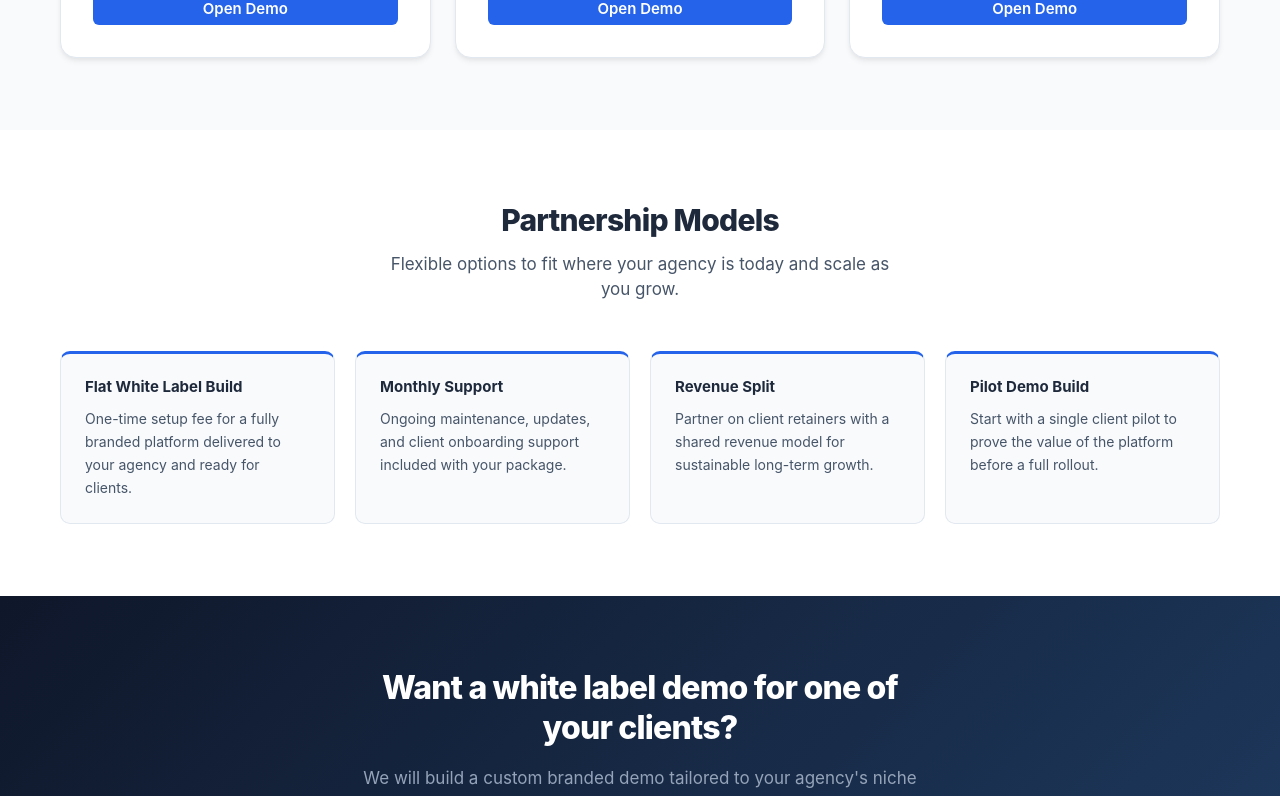
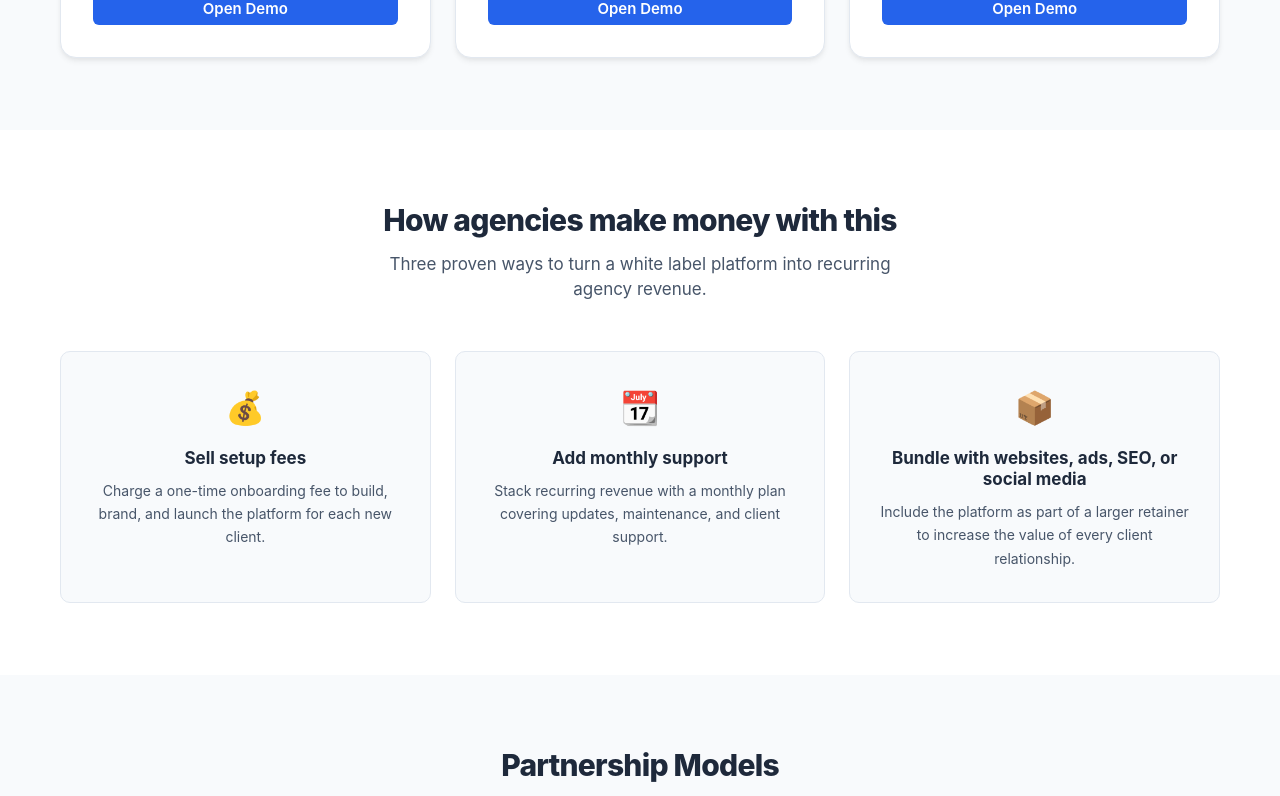
Before and after one commit to AaronC1992/agency-platform-demo-suite, a React (Vite) app: page / in a window 1280 px wide. Shown: the part 1320-2116 px from the top of the page. Built offline with nearby package versions, Linux system fonts and the light colour scheme.

Commit message:
Add 'How agencies make money with this' section

```diff
--- a/src/components/DemoHub.jsx
+++ b/src/components/DemoHub.jsx
@@ -133,8 +133,35 @@ export default function DemoHub({ onOpenDemo }) {
         </div>
       </section>
 
+      {/* How agencies make money */}
+      <section className="section section-alt">
+        <div className="container">
+          <div className="section-header">
+            <h2>How agencies make money with this</h2>
+            <p>Three proven ways to turn a white label platform into recurring agency revenue.</p>
+          </div>
+          <div className="money-cards">
+            <div className="money-card">
+              <div className="money-card-icon">💰</div>
+              <h3>Sell setup fees</h3>
+              <p>Charge a one-time onboarding fee to build, brand, and launch the platform for each new client.</p>
+            </div>
+            <div className="money-card">
+              <div className="money-card-icon">📆</div>
+              <h3>Add monthly support</h3>
+              <p>Stack recurring revenue with a monthly plan covering updates, maintenance, and client support.</p>
+            </div>
+            <div className="money-card">
+              <div className="money-card-icon">📦</div>
+              <h3>Bundle with websites, ads, SEO, or social media</h3>
+              <p>Include the platform as part of a larger retainer to increase the value of every client relationship.</p>
+            </div>
+          </div>
+        </div>
+      </section>
+
       {/* Partnership Models */}
-      <section className="section section-alt">
+      <section className="section">
         <div className="container">
           <div className="section-header">
             <h2>Partnership Models</h2>
--- a/src/styles.css
+++ b/src/styles.css
@@ -246,6 +246,23 @@ h1, h2, h3, h4, h5 { line-height: 1.25; font-weight: 700; }
   grid-template-columns: repeat(4, 1fr);
   gap: 1.25rem;
 }
+
+/* Money cards */
+.money-cards {
+  display: grid;
+  grid-template-columns: repeat(3, 1fr);
+  gap: 1.5rem;
+}
+.money-card {
+  background: var(--bg);
+  border: 1px solid var(--border);
+  border-radius: var(--radius);
+  padding: 2rem 1.75rem;
+  text-align: center;
+}
+.money-card-icon { font-size: 2rem; margin-bottom: 1rem; }
+.money-card h3 { font-size: 1.0625rem; font-weight: 700; margin-bottom: 0.625rem; color: var(--dark); }
+.money-card p { font-size: 0.875rem; color: var(--mid); line-height: 1.65; }
 .partnership-card {
   background: var(--bg);
   border: 1px solid var(--border);
@@ -900,6 +917,7 @@ h1, h2, h3, h4, h5 { line-height: 1.25; font-weight: 700; }
 @media (max-width: 1100px) {
   .demo-cards { grid-template-columns: 1fr; max-width: 640px; margin: 0 auto; }
   .partnership-grid { grid-template-columns: repeat(2, 1fr); }
+  .money-cards { grid-template-columns: 1fr; max-width: 480px; margin: 0 auto; }
   .stats-grid { grid-template-columns: repeat(2, 1fr); }
   .client-cards { grid-template-columns: repeat(2, 1fr); }
   .settings-grid { grid-template-columns: 1fr; }
@@ -935,6 +953,7 @@ h1, h2, h3, h4, h5 { line-height: 1.25; font-weight: 700; }
   .two-col { grid-template-columns: 1fr; }
   .form-row { grid-template-columns: 1fr; }
   .partnership-grid { grid-template-columns: 1fr; }
+  .money-cards { grid-template-columns: 1fr; max-width: 100%; }
   .client-cards { grid-template-columns: 1fr; }
   .topbar { padding: 0 1rem; }
   .topbar-brand { font-size: 0.8125rem; }
```
